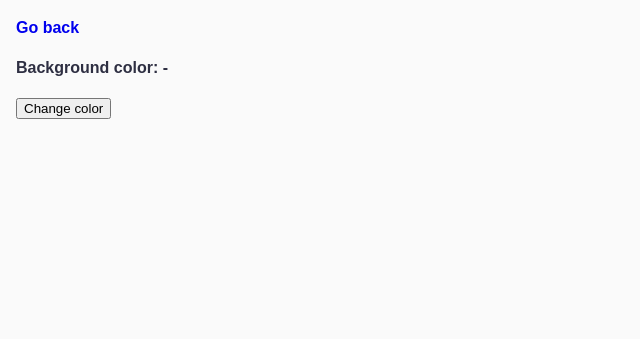
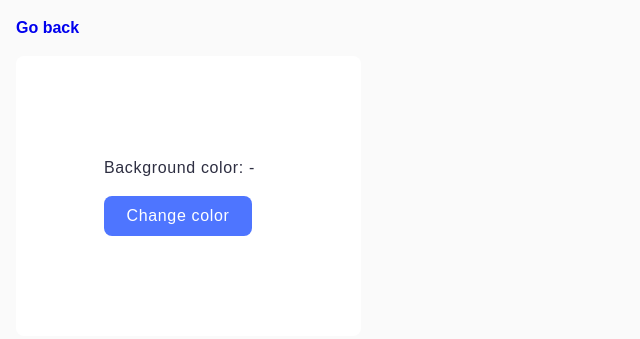
Before and after one commit to yanakamardina/goit-js-hw-07, a plain HTML site: page task-5.html in a window 1280 px wide. Shown: the whole page, without its empty margins (0-640 px from the left). Drawn offline with Linux system fonts and the light colour scheme.

Commit message:
task 5 done

```diff
--- a/css/common.css
+++ b/css/common.css
@@ -40,6 +40,7 @@ a {
 
 button {
   cursor: pointer;
+  border: none;
 }
 
 img {
@@ -168,3 +169,31 @@ input#name-input h1 {
   letter-spacing: 0.04em;
   color: #fff;
 }
+
+.widget {
+  border-radius: 8px;
+  padding: 100px 88px;
+  width: 345px;
+  height: 280px;
+  background: #fff;
+}
+
+div.widget p {
+  font-weight: 400;
+  font-size: 16px;
+  line-height: 150%;
+  letter-spacing: 0.04em;
+}
+
+.change-color {
+  border-radius: 8px;
+  padding: 8px 16px;
+  width: 148px;
+  height: 40px;
+  background: #4e75ff;
+  font-weight: 500;
+  font-size: 16px;
+  line-height: 150%;
+  letter-spacing: 0.04em;
+  color: #fff;
+}
--- a/js/task-5.js
+++ b/js/task-5.js
@@ -1,3 +1,16 @@
+const body = document.querySelector("body");
+const btnChangeColor = document.querySelector(".change-color");
+const spanColor = document.querySelector(".color");
+
+
+function ChangeColor() {
+  let finalColor = getRandomHexColor()
+  body.style.background = finalColor;
+  spanColor.textContent = finalColor;
+}
+
+btnChangeColor.addEventListener("click", ChangeColor);
+
 function getRandomHexColor() {
   return `#${Math.floor(Math.random() * 16777215)
     .toString(16)
```
